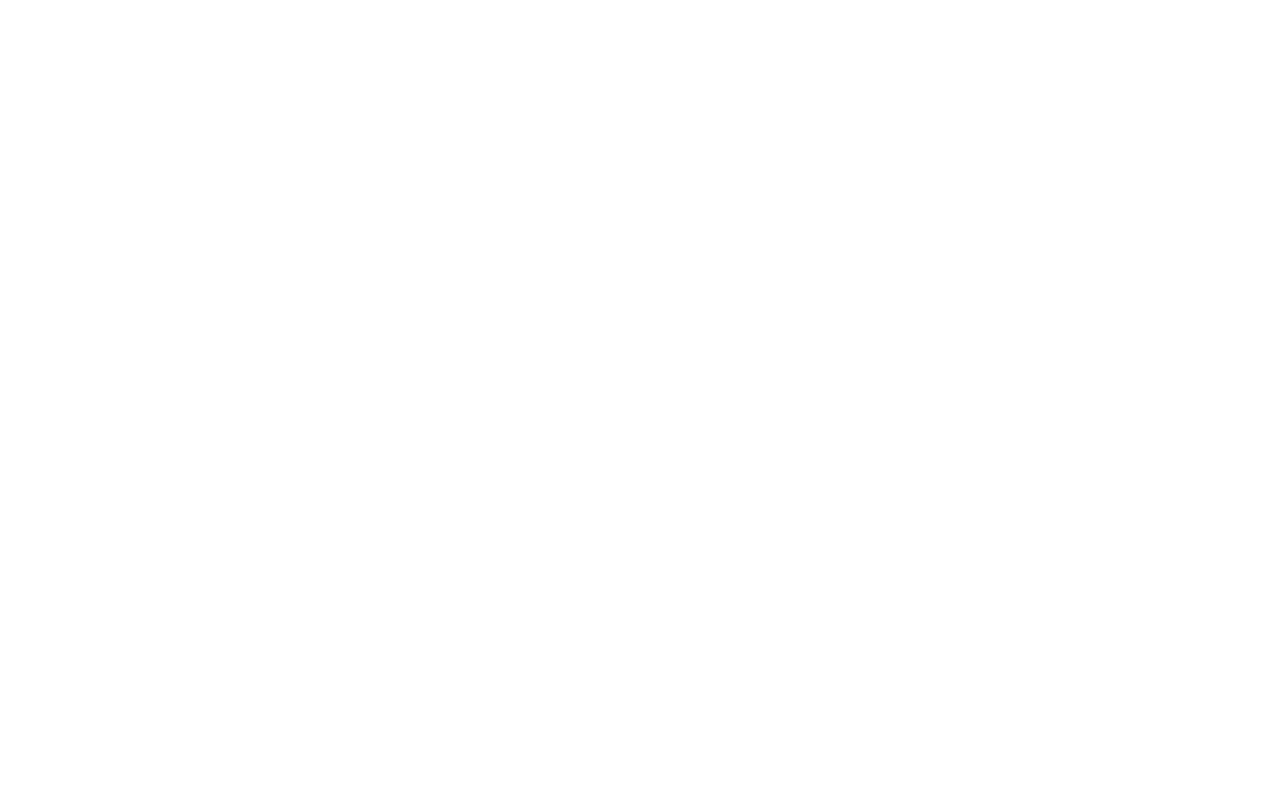
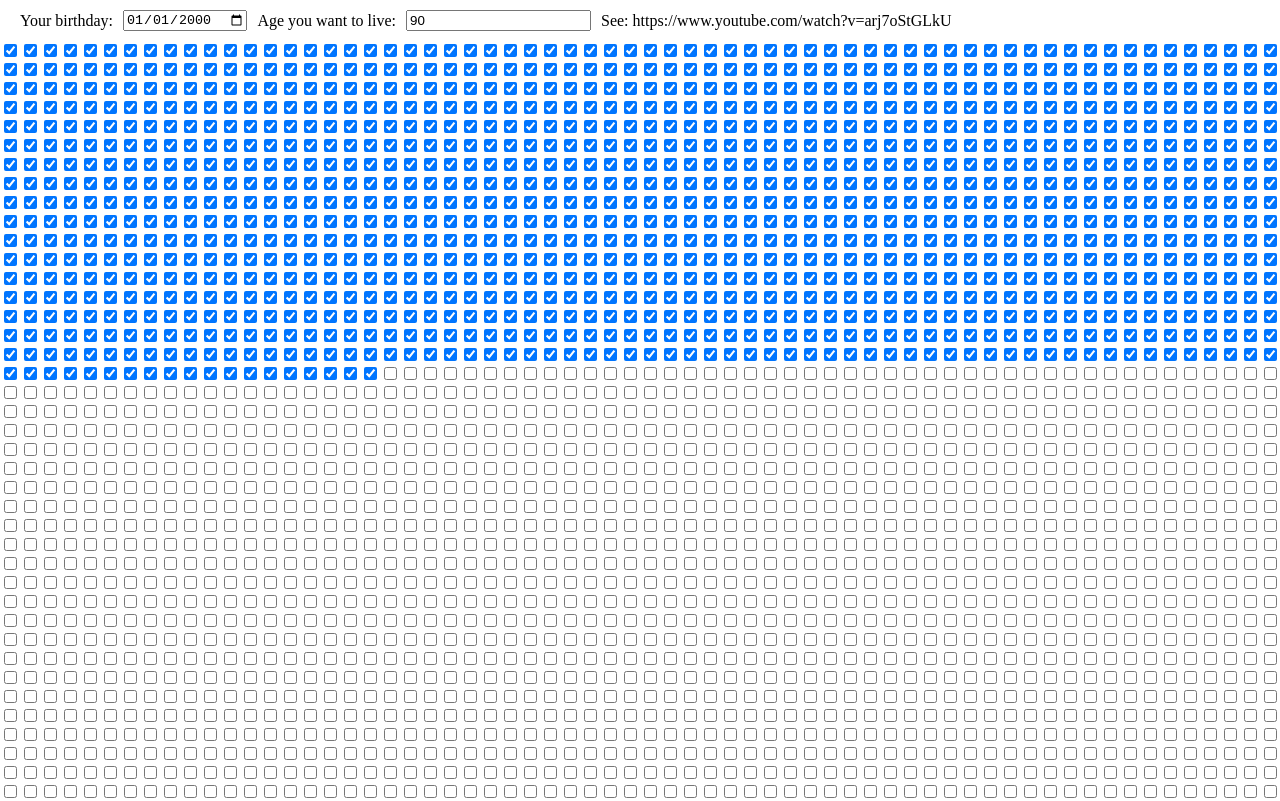
Before and after one commit to Xvezda/chall-100, a website: page 082/index.html in a window 1280 px wide. Shown: the top 801 px of the page. Drawn offline with nearby package versions, Linux system fonts and the light colour scheme.

Commit message:
Add app.js

```diff
--- /dev/null
+++ b/082/app.js
@@ -0,0 +1,94 @@
+class App {
+  constructor(parent) {
+    this.container = document.createElement('div')
+    this.container.style.cssText = `
+      display: flex;
+      justify-content: center;
+      flex-direction: column;
+    `
+
+    this.header = document.createElement('div')
+    this.header.style.cssText = `
+      display: flex;
+      flex-direction: row;
+      align-items: center;
+      column-gap: 10px;
+      padding: 10px 20px;
+    `
+
+    const date = new Date()
+    this.birthday = document.createElement('input')
+    this.birthday.id = 'birthday'
+    this.birthday.type = 'date'
+    this.birthday.value = '2000-01-01'
+    this.birthday.max =
+      `${date.getFullYear()}-${date.getMonth()+1}-${date.getDate()}`
+    this.birthday.addEventListener('change', this.onChange.bind(this), false)
+
+    this.birthdayLabel = document.createElement('label')
+    this.birthdayLabel.textContent = 'Your birthday: '
+    this.birthdayLabel.setAttribute('for', this.birthday.id)
+
+    this.header.appendChild(this.birthdayLabel)
+    this.header.appendChild(this.birthday)
+
+    this.age = document.createElement('input')
+    this.age.id = 'age'
+    this.age.type = 'number'
+    this.age.value = 90
+    this.age.min = 1
+    this.age.addEventListener('change', this.onChange.bind(this), false)
+
+    this.ageLabel = document.createElement('label')
+    this.ageLabel.textContent = 'Age you want to live: '
+    this.ageLabel.setAttribute('for', this.age.id)
+
+    this.header.appendChild(this.ageLabel)
+    this.header.appendChild(this.age)
+
+    this.about = document.createElement('em')
+    this.about.textContent = `See: https://www.youtube.com/watch?v=arj7oStGLkU`
+    this.header.appendChild(this.about)
+
+    this.container.appendChild(this.header)
+
+    this.boxes = document.createElement('div')
+    this.container.appendChild(this.boxes)
+
+    parent.appendChild(this.container)
+
+    this.createBoxes()
+  }
+
+  createBoxes() {
+    const daysOfYear = 365
+    const daysOfWeek = 7
+    const totalAge = parseInt(this.age.value)
+    const totalBoxesCount = (totalAge * daysOfYear) / daysOfWeek
+
+    const currentAgeInTimes = Date.now() - new Date(this.birthday.value).getTime()
+    const currentAge = currentAgeInTimes / (daysOfYear * 24 * 60 * 60 * 1000)
+
+    for (let i = 0; i < totalBoxesCount; ++i) {
+      const checkbox = document.createElement('input')
+      checkbox.type = 'checkbox'
+      // checkbox.setAttribute('disabled', 'disabled')
+      checkbox.addEventListener('click', (evt) => evt.preventDefault())
+
+      checkbox.checked = (i+1) * 7 < currentAge * 365
+
+      this.boxes.appendChild(checkbox)
+    }
+  }
+
+  onChange(event) {
+    const newBoxes = document.createElement('div')
+    this.container.replaceChild(newBoxes, this.boxes)
+    this.boxes = newBoxes
+
+    this.createBoxes()
+  }
+}
+
+
+window.onload = (evt) => new App(document.body)
--- a/082/index.html
+++ b/082/index.html
@@ -3,8 +3,10 @@
   <head>
     <meta charset="utf-8">
     <meta name="viewport" content="width=device-width, initial-scale=1, viewport-fit=cover">
-    <title>Life Calender</title>
+    <title>Life Calendar</title>
+    <link rel="stylesheet" href="https://cdnjs.cloudflare.com/ajax/libs/meyer-reset/2.0/reset.min.css" integrity="sha512-NmLkDIU1C/C88wi324HBc+S2kLhi08PN5GDeUVVVC/BVt/9Izdsc9SVeVfA1UZbY3sHUlDSyRXhCzHfr6hmPPw==" crossorigin="anonymous">
   </head>
   <body>
+    <script type="module" src="app.js"></script>
   </body>
 </html>
```
Also changed, not shown: 082/README.md (added).
